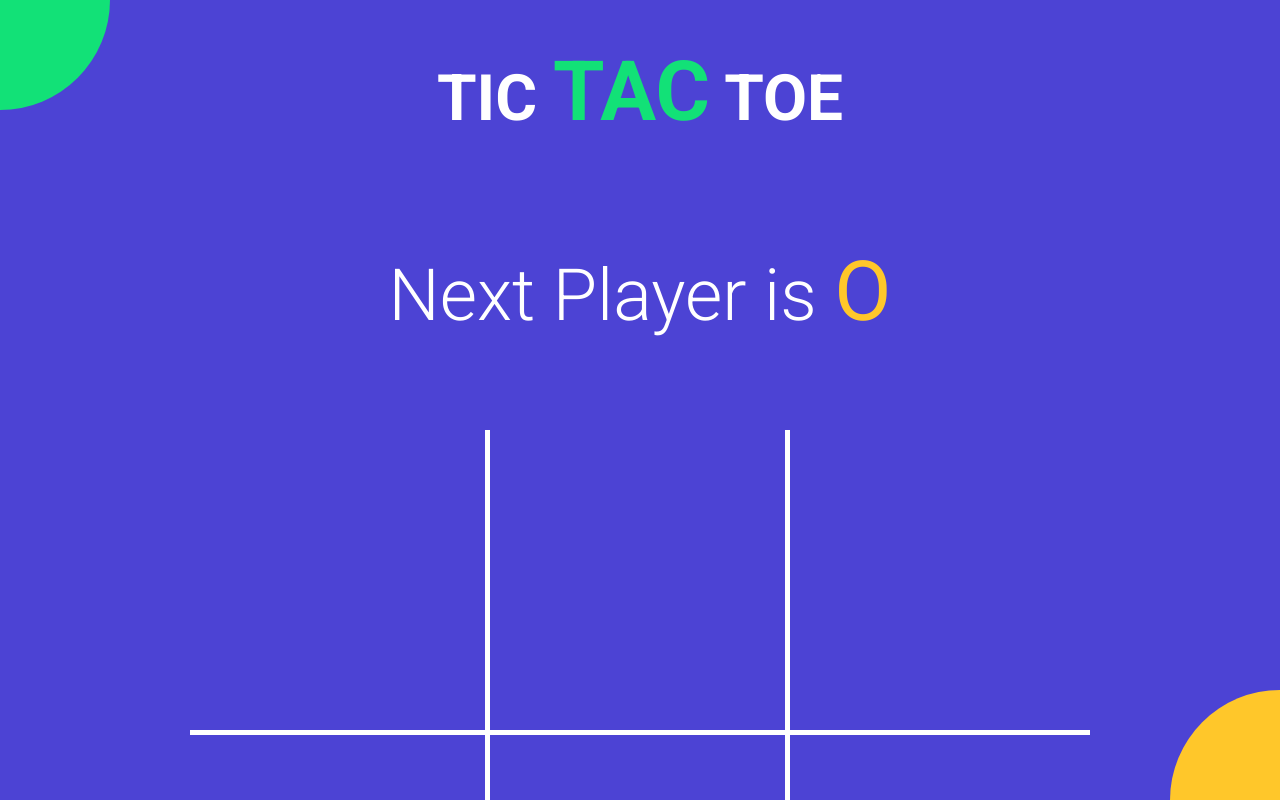
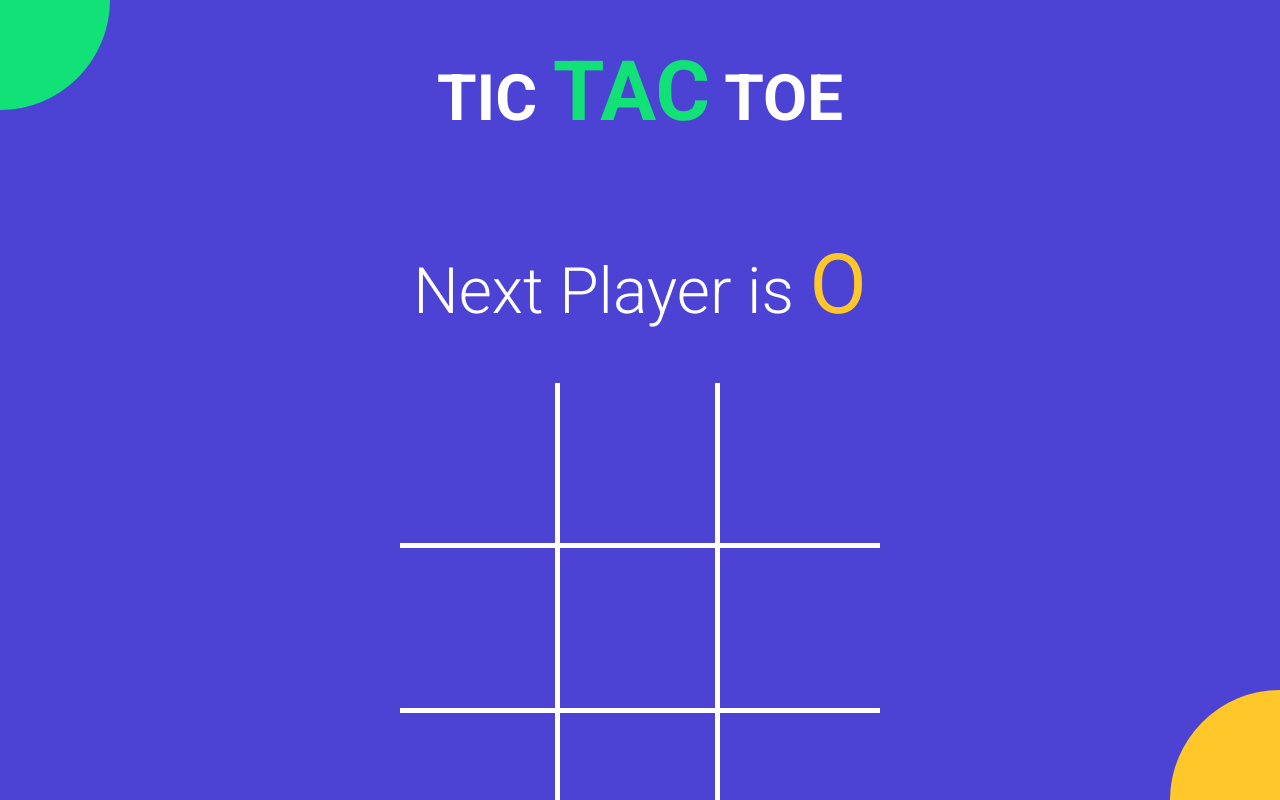
Before and after one commit to gforsythe/titactoe, a React (Vite) app: page / in a window 1280 px wide. Shown: the top 800 px of the page. Built offline with nearby package versions, Linux system fonts and the light colour scheme.

Commit message:
styling changes

```diff
--- a/src/styles.scss
+++ b/src/styles.scss
@@ -73,8 +73,8 @@ button {
 }
 
 .status-message {
-	margin-bottom: 90px;
-	font-size: 4.5rem;
+	margin-bottom: 50px;
+	font-size: 4rem;
 	font-weight: lighter;
 	span {
 	  font-weight: normal;
@@ -105,8 +105,8 @@ button {
       border-bottom: none;
     }
     .square {
-      width: 300px;
-      height: 300px;
+      width: 10rem;
+      height: 10rem;
       border-right: 5px solid #fff;
       font-size: 5.5rem;
       padding: 0;
```
